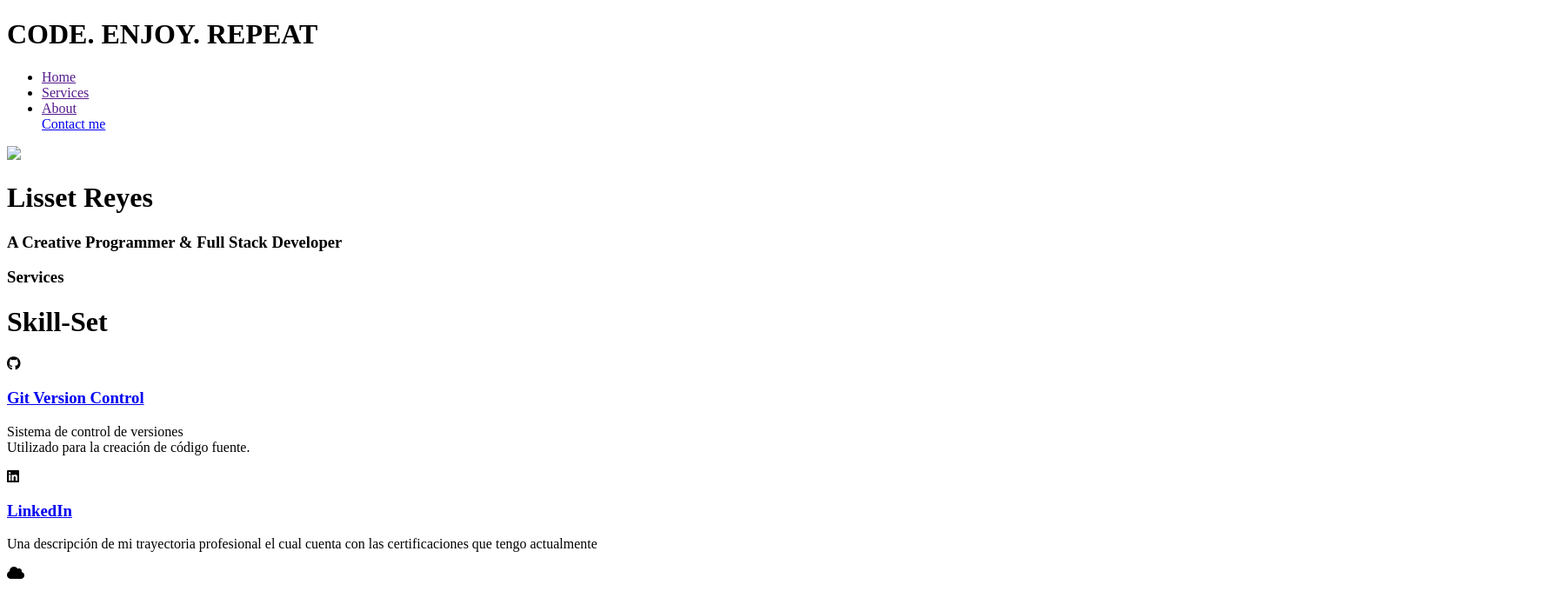
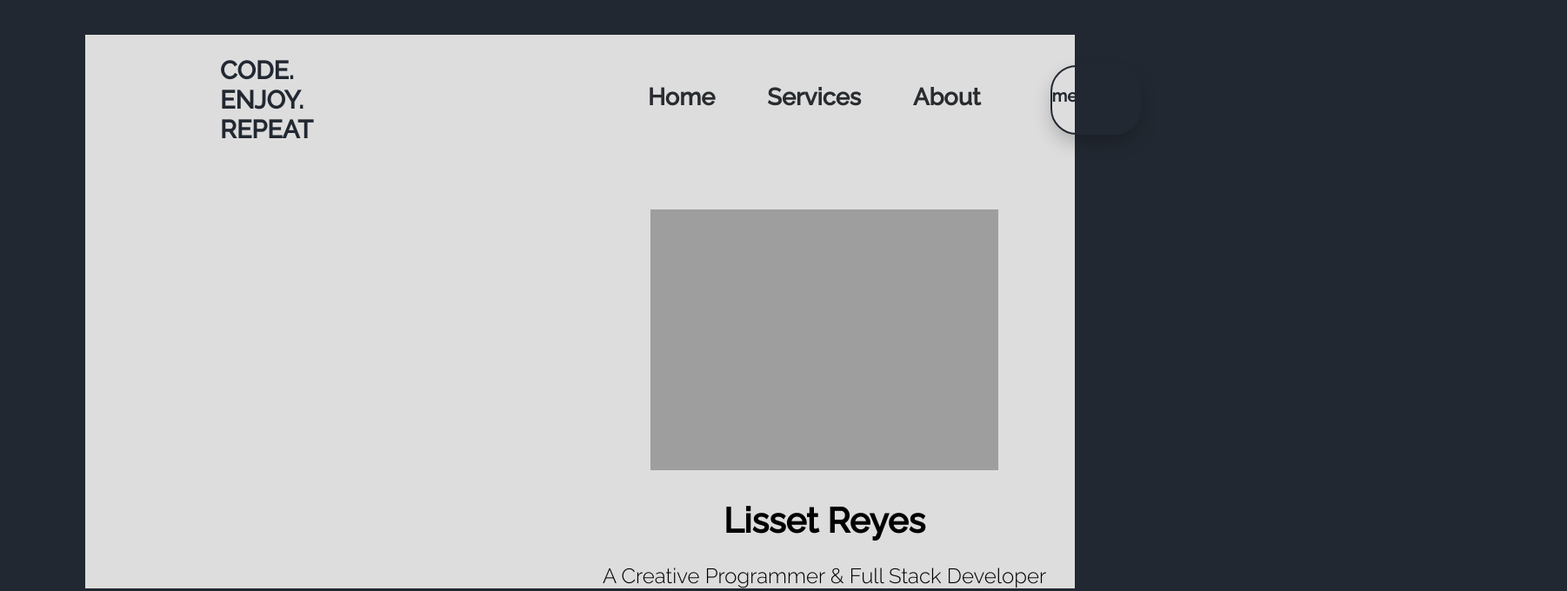
Before and after one commit to LisReyes/Portafolio, a plain HTML site: page index.html in a window 1280 px wide. Shown: the top 680 px of the page at 87% size, 1802 px wide, since content can reach past the window. Drawn offline with Linux system fonts and the light colour scheme; the site is published under a folder, as on GitHub Pages, so addresses that start at the root find nothing.

Commit message:
Se modificaron las rutas para la correcta visualizacion

```diff
--- a/index.html
+++ b/index.html
@@ -4,13 +4,13 @@
     <meta charset="UTF-8">
     <meta http-equiv="X-UA-Compatible" content="IE=edge">
     <meta name="viewport" content="width=device-width, initial-scale=1.0">
-    <link rel="stylesheet" href="/styles/style.css">
+    <link rel="stylesheet" href="styles/style.css">
     <link rel="preconnect" href="https://fonts.googleapis.com">
     <link rel="preconnect" href="https://fonts.gstatic.com" crossorigin>
     <link href="https://fonts.googleapis.com/css2?family=Raleway:wght@100;300;500&display=swap" rel="stylesheet">
     <link rel="stylesheet" href="https://cdnjs.cloudflare.com/ajax/libs/font-awesome/6.0.0/css/all.min.css">
     <title>Lisset Reyes 🖥️</title>
-    <link rel="icon" href="/public/Image/icon.svg">
+    <link rel="icon" href="public/Image/icon.svg">
 </head>
 <body>
     <!--NAVBAR-->
@@ -32,7 +32,7 @@
                 </nav>
             </div>
             <div class="container--home">
-                <img src="/public/Image/profile_img.png" class="estilo--img" width="400px" height="auto">
+                <img src="public/Image/profile_img.png" class="estilo--img" width="400px" height="auto">
                 <h1>Lisset Reyes</h1>
                 <h3>A Creative Programmer & Full Stack Developer</h3>
             </div>
```
